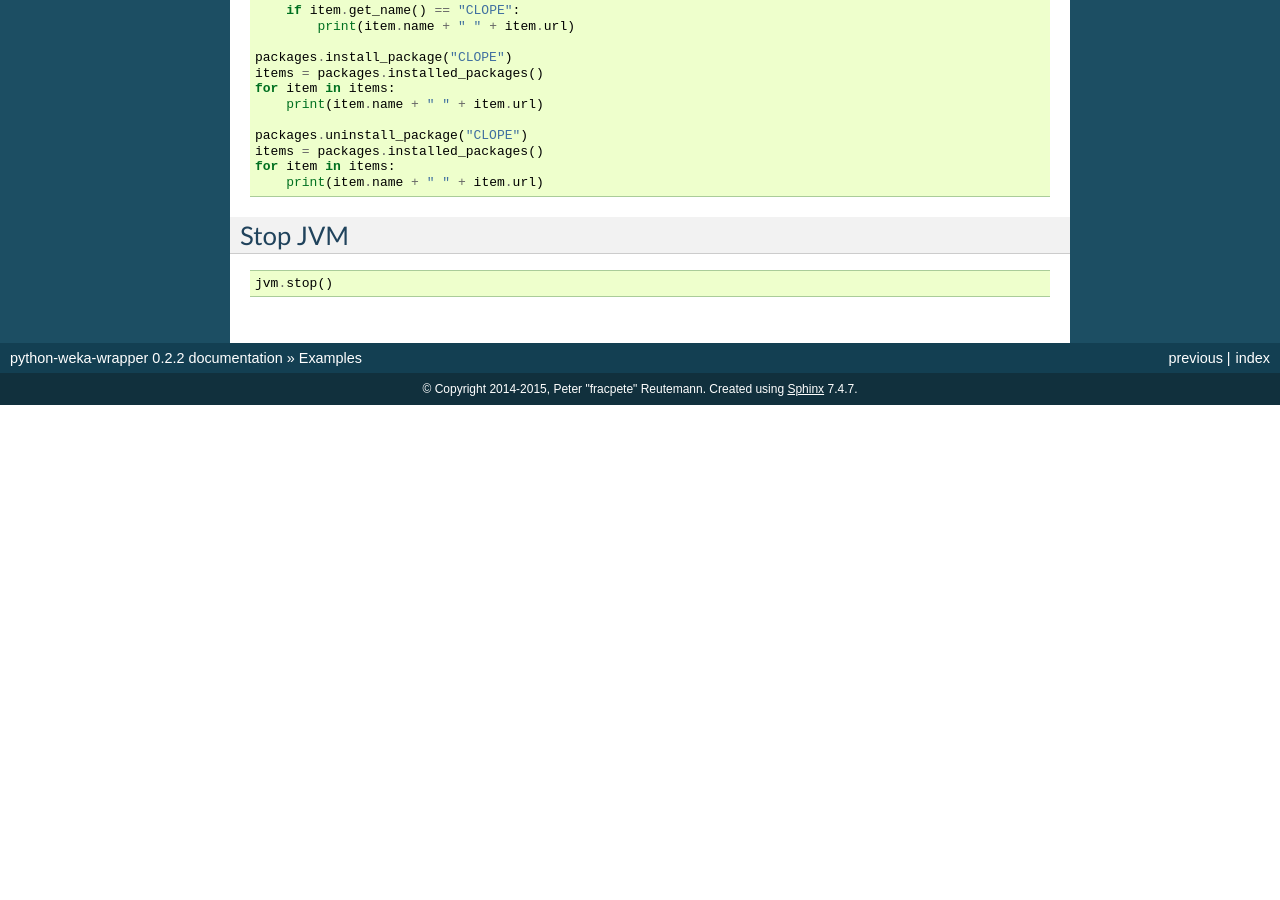
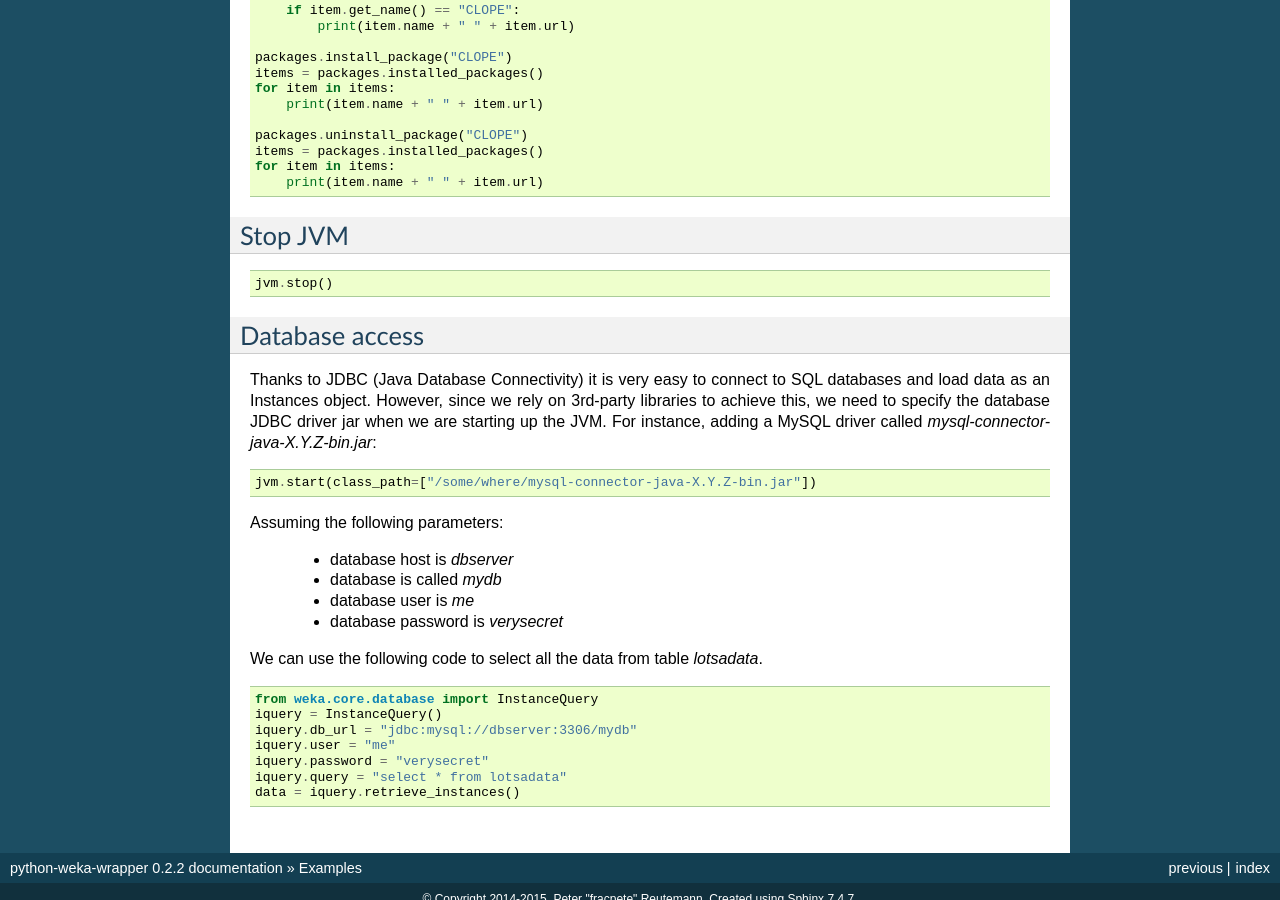
Before and after one commit to fracpete/python-weka-wrapper, a Sphinx documentation site: the page built from doc/source/examples.rst, in a window 1280 px wide and 900 px high, scrolled down 3916 px. Built offline with Sphinx 7.4.7, drawn with Linux system fonts in a browser that asks for light colours; before the commit the page ends 4321 px from its top, so only the background shows below that.

Commit message:
added section for loading data from a database

```diff
--- a/doc/source/examples.rst
+++ b/doc/source/examples.rst
@@ -288,3 +288,35 @@ Stop JVM
 .. code-block:: python
 
    jvm.stop()
+
+
+Database access
+---------------
+
+Thanks to JDBC (Java Database Connectivity) it is very easy to connect to SQL databases and load data
+as an Instances object. However, since we rely on 3rd-party libraries to achieve this, we need to
+specify the database JDBC driver jar when we are starting up the JVM. For instance, adding a MySQL
+driver called `mysql-connector-java-X.Y.Z-bin.jar`:
+
+.. code-block:: python
+
+   jvm.start(class_path=["/some/where/mysql-connector-java-X.Y.Z-bin.jar"])
+
+Assuming the following parameters:
+
+ * database host is `dbserver`
+ * database is called `mydb`
+ * database user is `me`
+ * database password is `verysecret`
+
+We can use the following code to select all the data from table `lotsadata`.
+
+.. code-block:: python
+
+   from weka.core.database import InstanceQuery
+   iquery = InstanceQuery()
+   iquery.db_url = "jdbc:mysql://dbserver:3306/mydb"
+   iquery.user = "me"
+   iquery.password = "verysecret"
+   iquery.query = "select * from lotsadata"
+   data = iquery.retrieve_instances()
```
